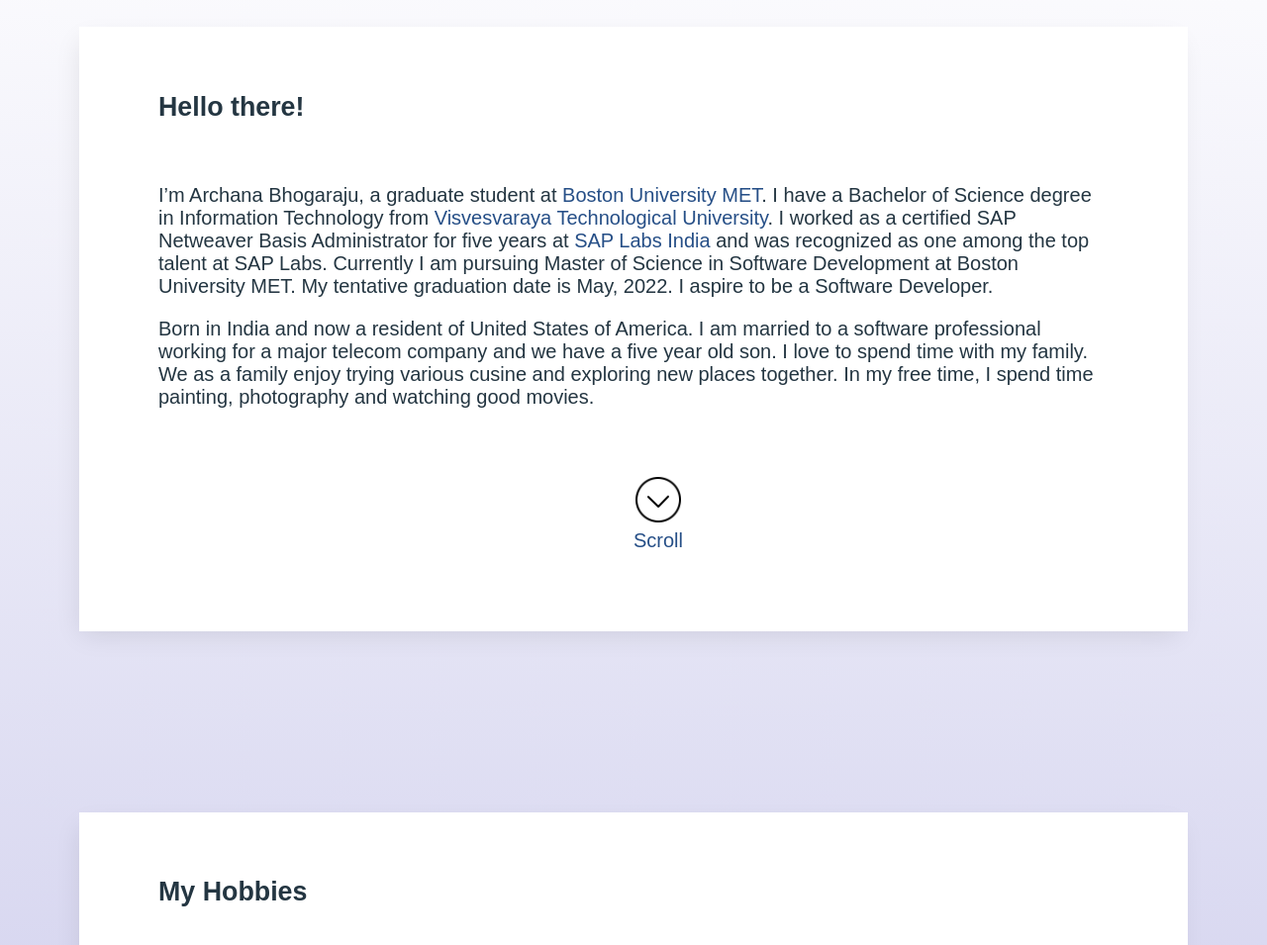
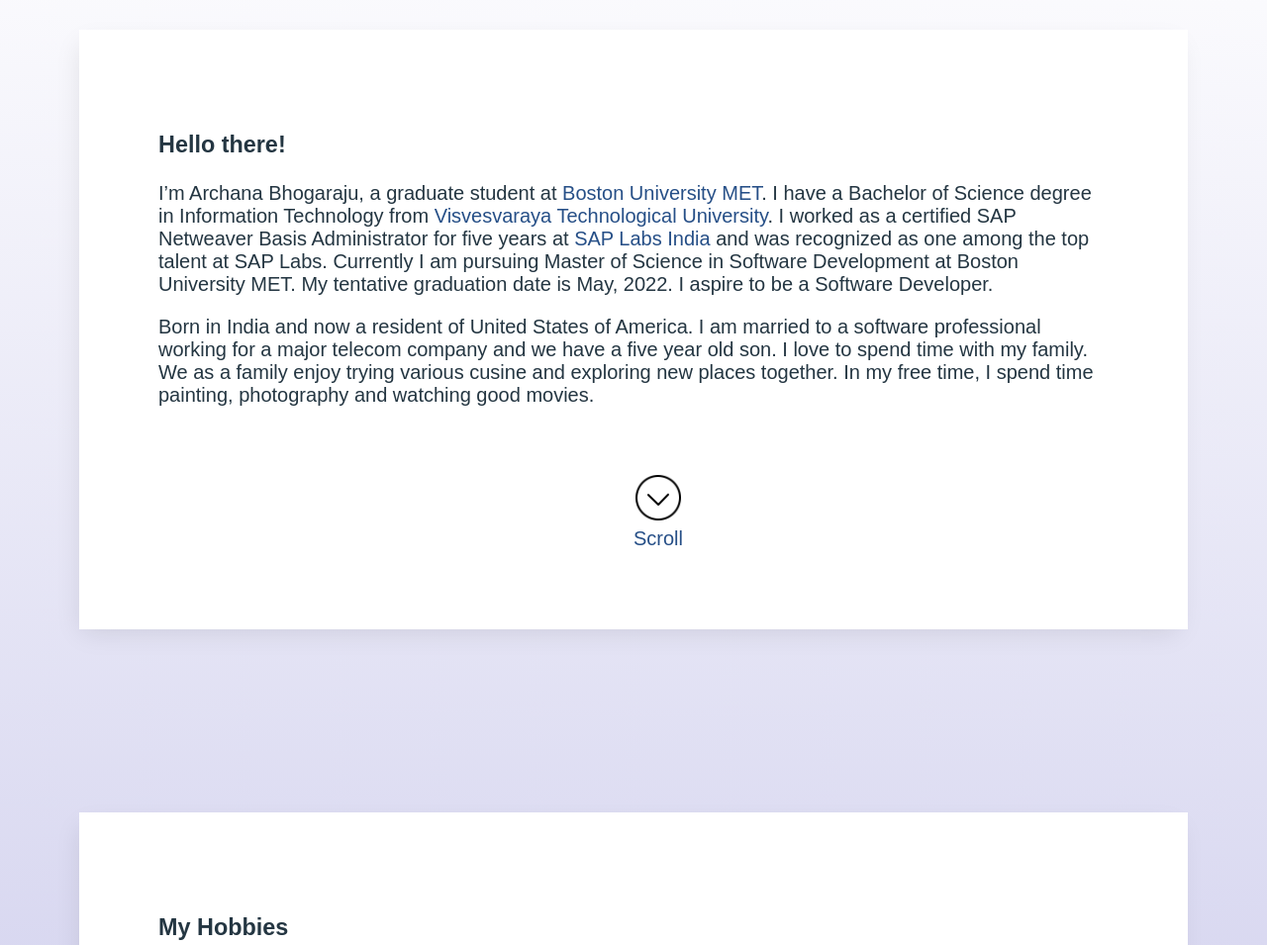
Before and after one commit to ArchanaBVNL/portfolio, a plain HTML site: page aboutme.html in a window 1280 px wide. Shown: the part 140-1095 px from the top of the page at 99% size. Drawn offline with Linux system fonts and the light colour scheme.

Commit message:
Fix heading issues

```diff
--- a/aboutme.html
+++ b/aboutme.html
@@ -29,7 +29,7 @@
 	<div class="content-container">
 		<section class="about-me">
 			<div class="content">
-				<div class="hobbiesTitle"><h6>Hello there!</h6></div>
+				<h3>Hello there!</h3>
 				<p>I’m Archana Bhogaraju, a graduate student at <a
 					href="https://www.bu.edu/met/" target="_blank" aria-label="Boston University MET - link opens in a new tab">Boston University MET</a>.
 					I have a Bachelor of Science degree in Information Technology from <a href="https://vtu.ac.in/en/" target="_blank" aria-label="Visvesvaraya Technological University - link opens in a new tab">Visvesvaraya Technological University</a>.
@@ -50,7 +50,7 @@
 		</section>
 		<section class="hobbies" id="hobbies" aria-label="My Hobbies" aria-roledescription="carousel">
 			<div class="content-hobbies">
-				<div class="hobbiesTitle"><h6>My Hobbies</h6></div>
+				<h3>My Hobbies</h3>
 					<div class="slidewrapper">
 						<div class="slideshow">
 							<img alt="Previous hobby" src="images/arrow.png" class="previous" id="previousImage" aria-label="Previous hobby">
```
